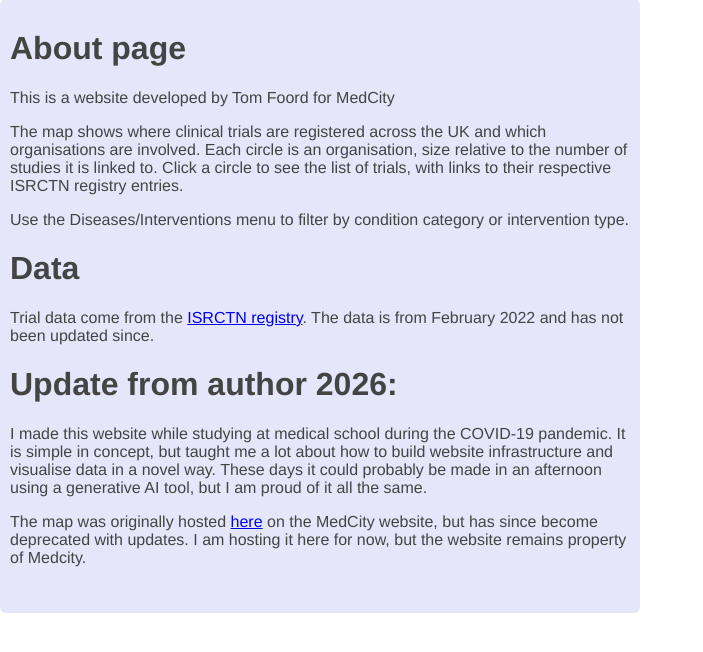
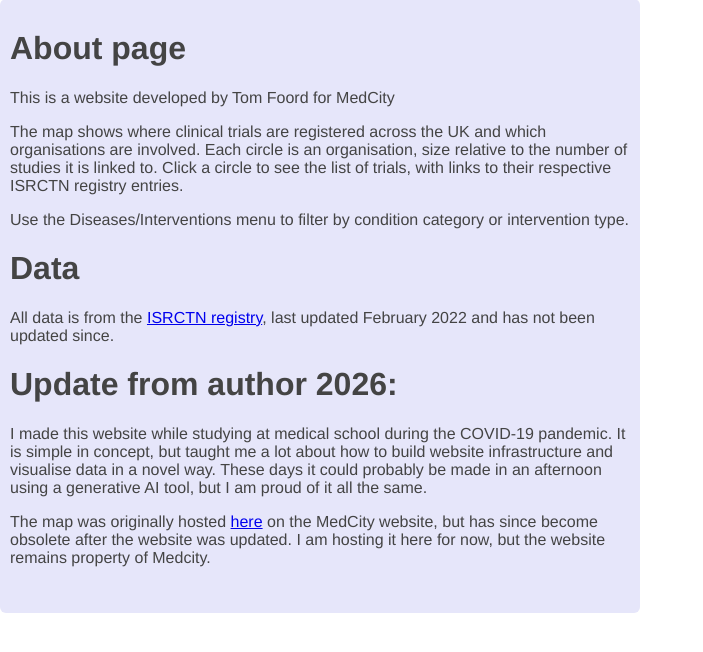
Before and after one commit to ThomasFoord/ClinicalTrialMap, a Flask app: page /about/ in a window 1280 px wide. Shown: the part 49-701 px from the top of the page, without its empty margins (0-703 px from the left). Run offline with Flask 2, Linux system fonts and the light colour scheme.

Commit message:
More edits

```diff
--- a/templates/about.html
+++ b/templates/about.html
@@ -15,8 +15,8 @@
 	<p>Use the Diseases/Interventions menu to filter by condition category or intervention type.</p>
 
 	<h1>Data</h1>
-	<p>Trial data come from the <a href="https://www.isrctn.com" target="_blank">ISRCTN registry</a>.
-	The data is from February 2022 and has not been updated since.</p>
+	<p>All data is from the <a href="https://www.isrctn.com" target="_blank">ISRCTN registry</a>, last updated February 2022
+	and has not been updated since.</p>
 
 	<h1>Update from author 2026: </h1>
 	<p>I made this website while studying at medical school during the COVID-19 pandemic. It is
@@ -24,8 +24,8 @@
 	These days it could probably be made in an afternoon using a generative AI tool, but I am proud of it all the same. </p>
 
 	<p>The map was originally hosted <a href="https://www.medcityhq.com/2023/05/30/londons-strength-in-commercial-clinical-trials-revealed/
-	" target="_blank">here</a> on the MedCity website, but has since become deprecated with updates. I am hosting it here for now,
-	but the website remains property of Medcity.</p>
+	" target="_blank">here</a> on the MedCity website, but has since become obsolete after the website was updated.
+	I am hosting it here for now, but the website remains property of Medcity.</p>
 </div>
 
 {%endblock%}
```
